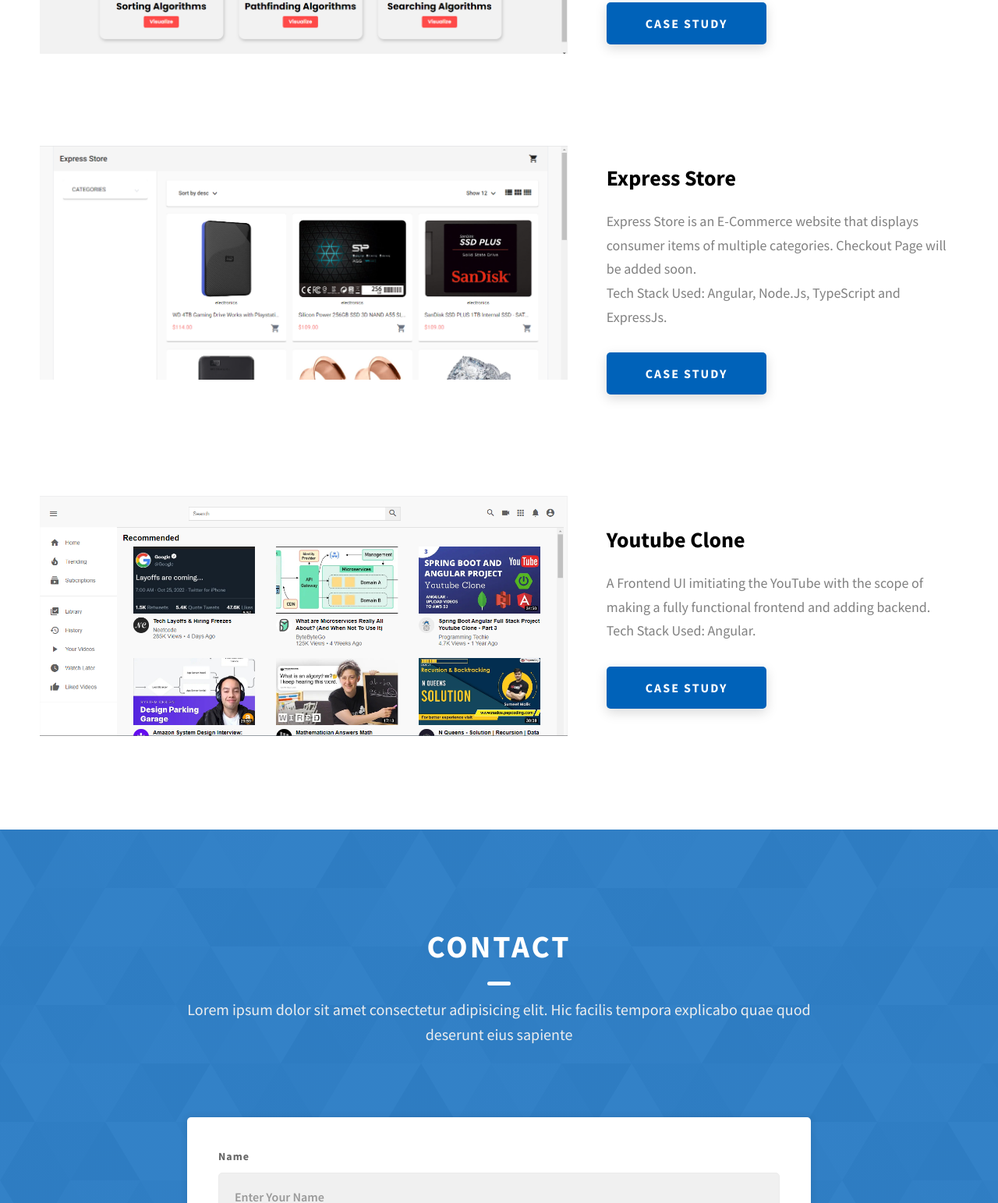
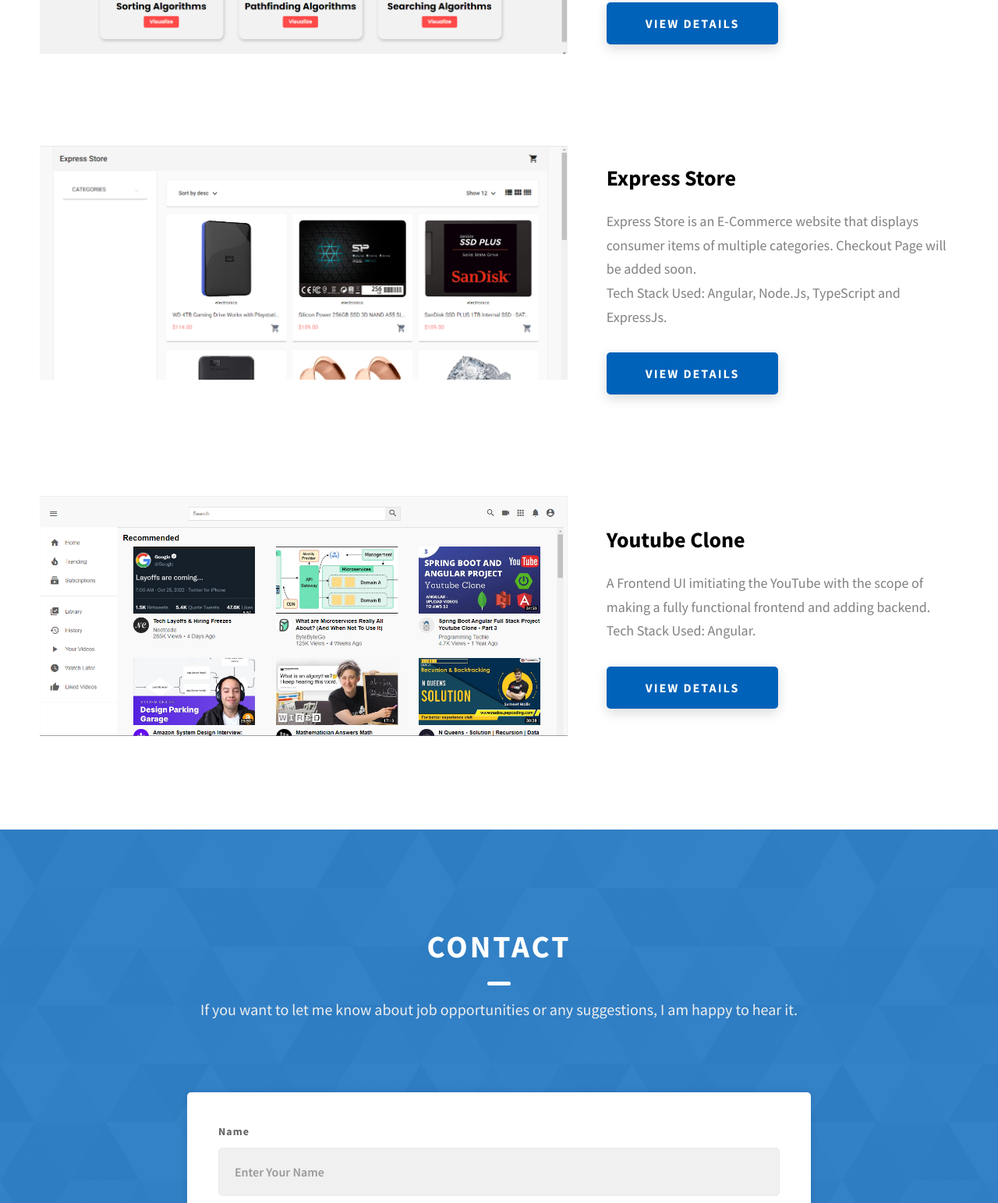
Before and after one commit to mohammedsalmanali/portfolio, a plain HTML site: page index.html in a window 1280 px wide. Shown: the part 2330-3873 px from the top of the page at 78% size. Drawn offline with Linux system fonts and the light colour scheme.

Commit message:
update contact information

```diff
--- a/index.html
+++ b/index.html
@@ -227,7 +227,7 @@
                 href="./project-1.html"
                 class="btn btn--med btn--theme dynamicBgClr"
                 target="_blank"
-                >Case Study</a
+                >View Details</a
               >
             </div>
           </div>
@@ -249,7 +249,7 @@
                 href="./project-2.html"
                 class="btn btn--med btn--theme dynamicBgClr"
                 target="_blank"
-                >Case Study</a
+                >View Details</a
               >
             </div>
           </div>
@@ -271,7 +271,7 @@
                 href="./project-3.html"
                 class="btn btn--med btn--theme dynamicBgClr"
                 target="_blank"
-                >Case Study</a
+                >View Details</a
               >
             </div>
           </div>
@@ -283,8 +283,7 @@
         <h2 class="heading heading-sec heading-sec__mb-med">
           <span class="heading-sec__main heading-sec__main--lt">Contact</span>
           <span class="heading-sec__sub heading-sec__sub--lt">
-            Lorem ipsum dolor sit amet consectetur adipisicing elit. Hic facilis
-            tempora explicabo quae quod deserunt eius sapiente
+            If you want to let me know about job opportunities or any suggestions, I am happy to hear it.
           </span>
         </h2>
         <div class="contact__form-container">
```
Also changed, not shown: project-1.html (+1 -1 lines), project-2.html (+1 -1 lines).
